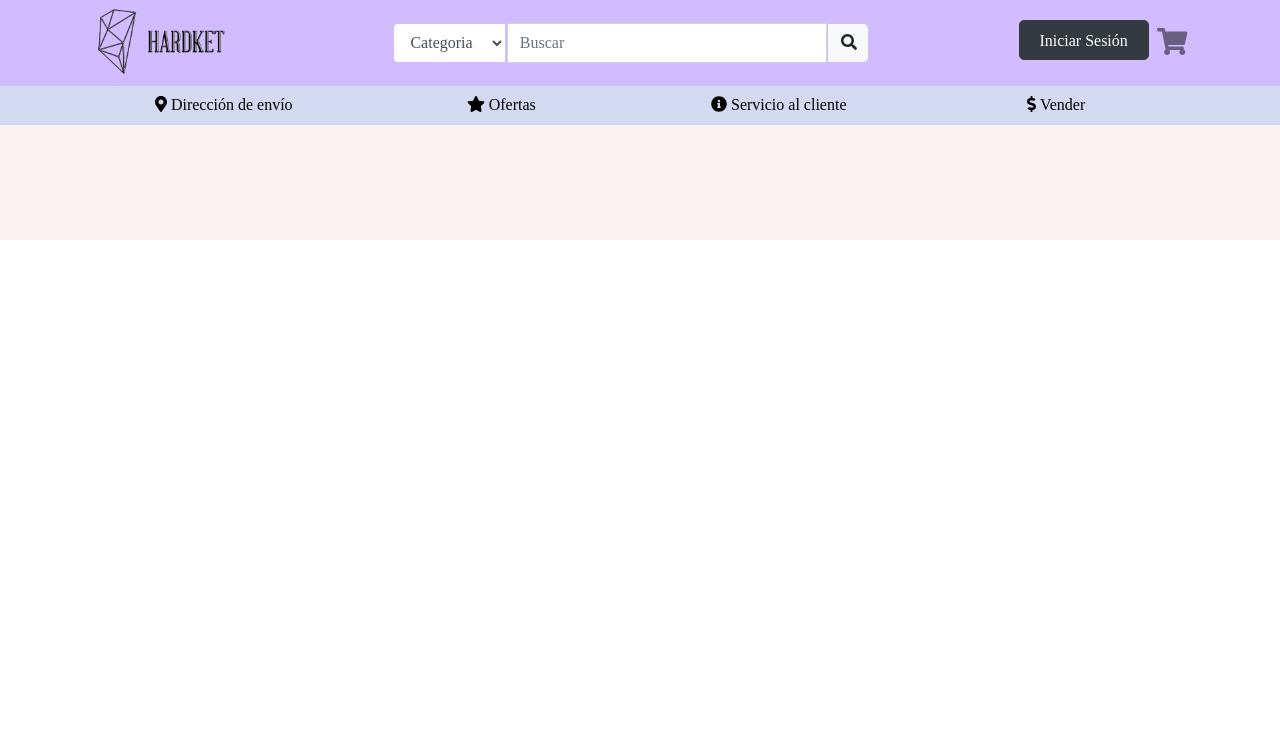
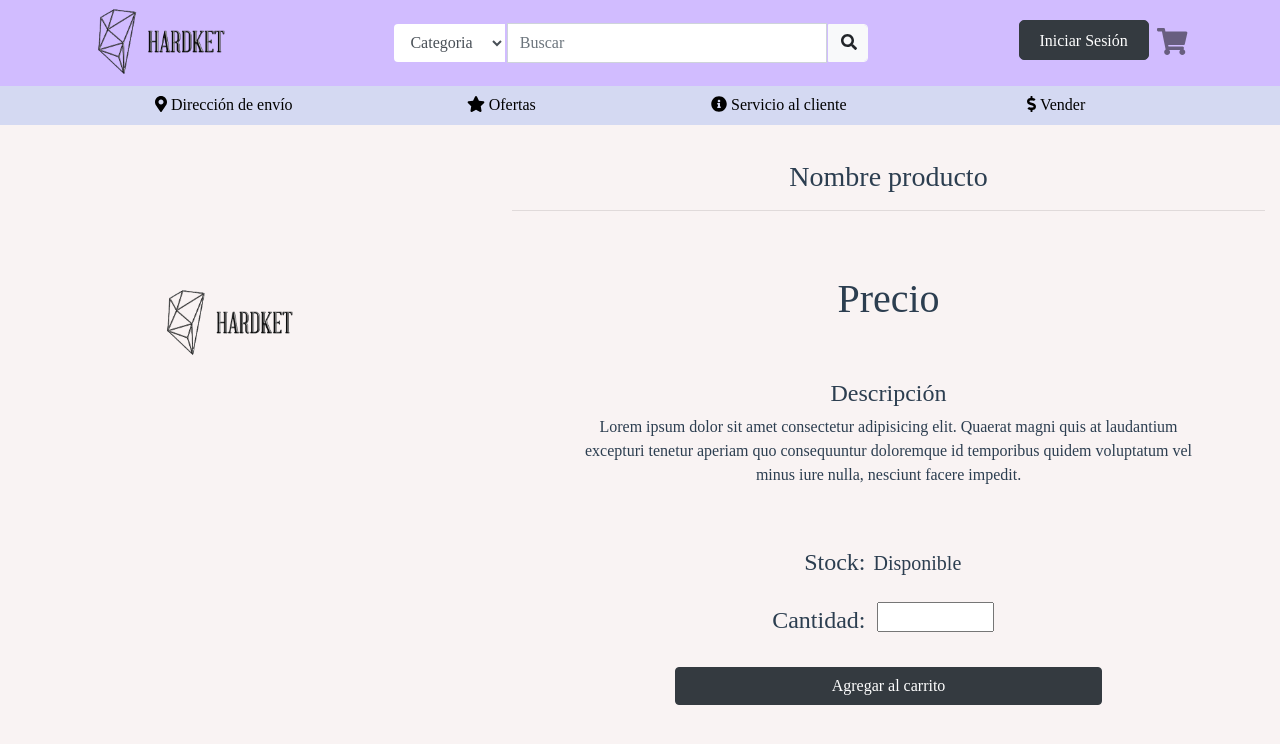
Before and after one commit to Juanmin48/Proyecto-DSI, a Vue app: page /product in a window 1280 px wide. Shown: the top 744 px of the page. Built offline with nearby package versions, Linux system fonts and the light colour scheme; a web font is replaced by a local one; what vue-currency-filter would draw is missing.

Commit message:
Paginas de producto e ingresar producto

```diff
--- a/src/App.vue
+++ b/src/App.vue
@@ -21,7 +21,9 @@ export default {
 
 <style>
 @import url('https://fonts.googleapis.com/css2?family=Amaranth:ital,wght@0,400;0,700;1,400;1,700&display=swap%27');
-
+body{
+  background: rgb(249,243,243)
+}
 #app {
   font-family: Amaranth;
   -webkit-font-smoothing: antialiased;
--- a/src/components/essentials/SubNavbar.vue
+++ b/src/components/essentials/SubNavbar.vue
@@ -12,7 +12,7 @@
                     <router-link to="/" class="nav-link"><i class="fas fa-info-circle"/><span class="opt"> Servicio al cliente</span></router-link>
                 </div>
                 <div class="col-3">
-                    <router-link to="/" class="nav-link"><i class="	fas fa-dollar-sign"/><span class="opt"> Vender</span></router-link>
+                    <router-link to="/sell" class="nav-link"><i class="	fas fa-dollar-sign"/><span class="opt"> Vender</span></router-link>
                 </div>
             </div>
         </div>
--- a/src/router/index.js
+++ b/src/router/index.js
@@ -4,6 +4,8 @@ import Home from '../views/Home.vue'
 import Services from '../views/Services.vue'
 import Login from '../views/User/Login.vue'
 import Register from '../views/User/Register.vue'
+import Product from '../views/Product.vue'
+import Sell from '../views/Sell.vue'
 
 Vue.use(VueRouter)
 
@@ -36,6 +38,16 @@ const routes = [
     path: '/register',
     name: 'Register',
     component: Register
+  },
+  {
+    path: '/product',
+    name: 'Product',
+    component: Product
+  },
+  {
+    path: '/sell',
+    name: 'Sell',
+    component: Sell
   }
 ]
 
--- /dev/null
+++ b/src/views/Product.vue
@@ -0,0 +1,83 @@
+<template>
+    <div class="container-fluid row">
+            <div class="col-12 mx-auto datosP">
+                <h3 class="title">Nombre producto</h3>
+                <hr><br>
+                <img src="@/media/logo.png" class="imagenP" alt="Img-Product">
+                <br>
+                <h1>Precio</h1>
+                <br><br>
+                <div class="row">
+                    <div class="col-10 mx-auto">
+                        <h4 class="title">Descripción</h4>
+                        <p>Lorem ipsum dolor sit amet consectetur adipisicing elit. Quaerat magni quis at laudantium excepturi tenetur aperiam quo consequuntur doloremque id temporibus quidem voluptatum vel minus iure nulla, nesciunt facere impedit.</p>
+                    </div>
+                </div>
+                <br><br>
+                <div class="row">
+                    <div class="col-6">
+                        <h4 class="label">Stock:</h4>
+                        <br>
+                        <h4 class="label">Cantidad:</h4>
+                    </div>
+                    <div class="col-6">
+                        <h5 class="result">Disponible</h5>
+                        <br>
+                        <input class="cant" type="number" min='1'>
+                    </div>
+                </div>
+                <br>
+                <div class="row">
+                    <div class="col-7 mx-auto">
+                        <button type="submit" style="margin-bottom:20px" class="btn btn-dark w-100">Agregar al carrito</button>
+                    </div>
+                </div>
+            </div>
+    </div>
+</template>
+
+<style scoped>
+    .container-fluid {
+        margin-top: 40px;
+        width: 100%;
+    }
+    .imagenP{
+        height: 86px;
+        margin-bottom: 30px;
+    }
+    .datosP{
+        position: absolute;
+    }
+    .label {
+        margin-right: 8px;
+        margin-top: -3px;
+        text-align: right;
+    }
+
+    .result {
+        text-align: left;
+        margin-left: -30px;
+    }
+
+    .cant {
+        position: absolute;
+        margin-top: -5px;
+        left: -5%;
+        width: 30%;
+    }
+    @media (min-width: 630px){
+        .datosP{
+            padding-left: 40%;
+        }
+        .imagenP{
+            position: absolute;
+            height: 86px;
+            margin-top: 30px;
+            left: 12%;
+            padding-left: 0px;
+        }
+        .cant {
+            left: -3%;
+        }
+    }
+</style>
--- /dev/null
+++ b/src/views/Sell.vue
@@ -0,0 +1,78 @@
+<template>
+    <div class="container-fluid">
+        <div class="row">
+            <div class="col-6 mx-auto">
+                <h3 class="title">Ingresar un producto</h3>
+                <hr>
+            </div>
+        </div>
+        <form @subtmi-prevent="insertP" class="row">
+            <div class="col-5 pt-3 pb-5 mx-auto">
+                <!-- Product name -->
+                <div class="form-group">
+                    <input type="text" name="ProductName" id="ProductName" class="form-control" v-model="ProductName" placeholder="Nombre de Producto">
+                </div>
+                <!-- Image -->
+                <div class="form-group">
+                    <div class="custom-file">
+                        <input type="file" class="custom-file-input" id="Image" lang="es">
+                        <label class="custom-file-label" for="Image" style="text-align:left; color:gray;">Seleccionar Imagen</label>
+                    </div>
+                </div>
+                <!-- Categoria -->
+                <div class="form-group">
+                    <select class="form-control" style="color:gray;" id="select-categories">
+                        <option selected>Categoria</option>
+                        <option value="1">One</option>
+                        <option value="2">Two</option>
+                        <option value="3">Three</option>
+                    </select>
+                </div>
+                <!-- Price -->
+                <div class="form-group">
+                    <input type="text" name="Price" id="Price" class="form-control" v-model="Price"
+                        placeholder="Precio">
+                </div>
+                <!-- Description -->
+                <div class="form-group">
+                    <textarea class="form-control" name="Description" id="Description" cols="63" rows="10" placeholder="Descripción"></textarea>
+                </div>
+                <!-- Quantity -->
+                <div class="form-group">
+                    <input type="text" name="Quantity" id="Quantity" class="form-control" v-model="Quantity" placeholder="Cantidad">
+                </div>
+                <button type="submit" class="btn btn-dark w-100">Aceptar</button>
+            </div>
+        </form>
+    </div>
+</template>
+<script>
+export default {
+    data() {
+      return {
+        ProductName                : "",
+        Price            : "",
+        Quantity               : "",
+        password            : "",
+        email               : "",
+        passwordConfirmation: ""
+      }
+    },
+    methods: {
+        insertP() {
+
+        }
+    },
+}
+</script>
+<style scoped>
+    .title{
+        margin-top: 20px;
+    }
+    /* #Image{
+        width: 87%;
+        background-color: white;
+        height: 38px;
+        border-color: gray;
+    } */
+</style>
```
